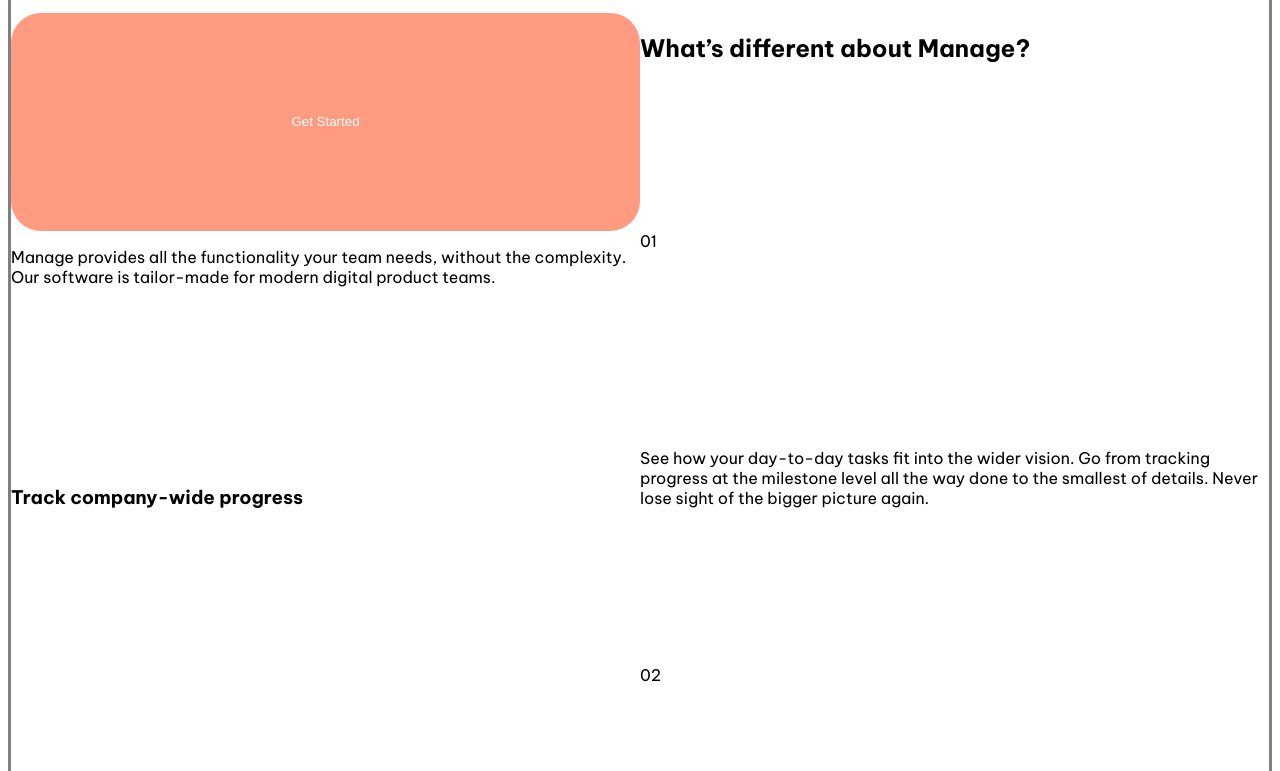
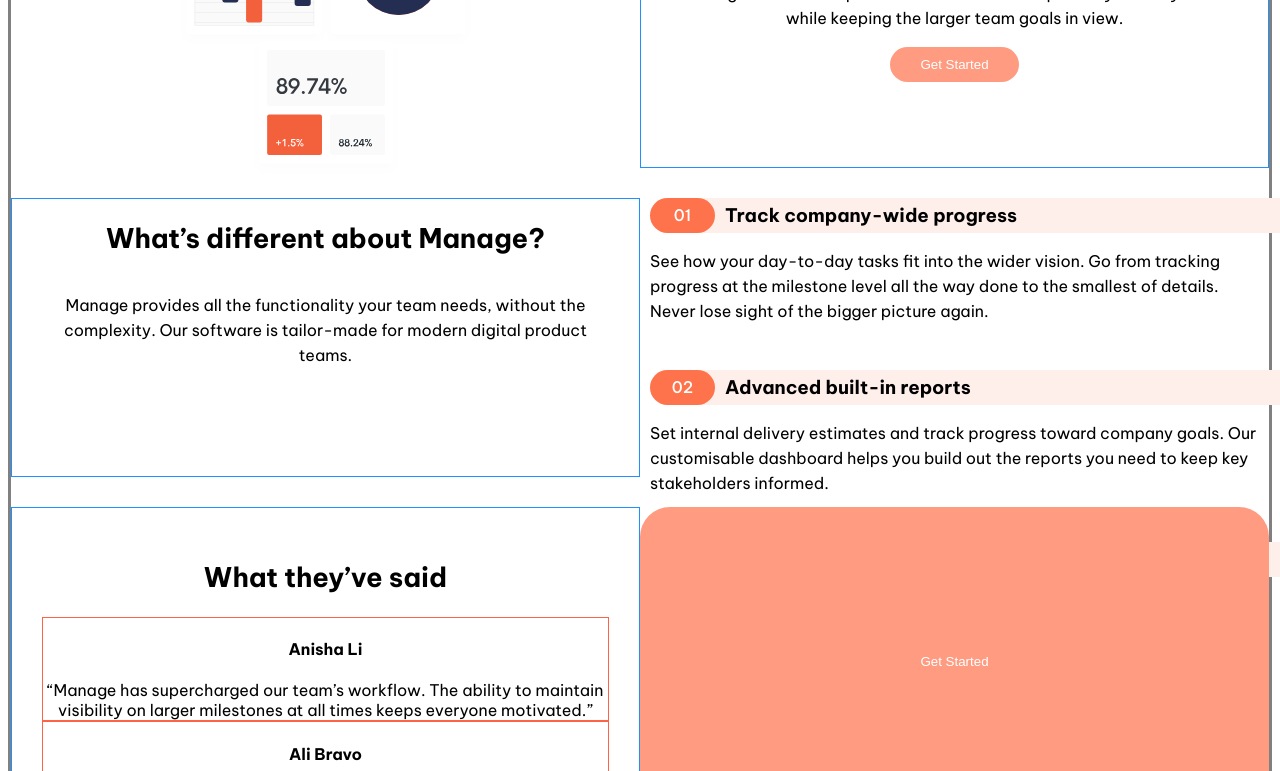
Before and after one commit to bravono/manage-landing-page, a plain HTML site: page index.html in a window 1280 px wide. Shown: the part 432-1203 px from the top of the page. Drawn offline with Linux system fonts and the light colour scheme.

Commit message:
Building the body

```diff
--- a/index.html
+++ b/index.html
@@ -67,57 +67,88 @@
         <img class="header__close" src="./images/icon-close.svg" alt="">
       </header>
     </nav>
+    <section class="illustration-container">
+      <img class="illustration" src="./images/illustration-intro.svg" alt="">
+    </section>
+    <section class="section">
       <h1>Bring everyone together to build better products.</h1>
       <p>
         Manage makes it simple for software teams to plan day-to-day
         tasks while keeping the larger team goals in view.
       </p>
       <button class="btn btn__header">Get Started</button>
+    </section>
+    <section class="section">
       <h2>What’s different about Manage?</h2>
       <p>
         Manage provides all the functionality your team needs, without
         the complexity. Our software is tailor-made for modern digital
         product teams.
       </p>
+    </section>
+    <section class="section-2">
+      <article class="section__article">
+        <div class="section__header">
           <span>01</span>
-    <h3>
+          <h3>Track company-wide progress</h3>
+        </div>
         <p>
-        Track company-wide progress</h3>  See how your day-to-day tasks fit into the wider vision. Go from
+          See how your day-to-day tasks fit into the wider vision. Go from
           tracking progress at the milestone level all the way done to the
           smallest of details. Never lose sight of the bigger picture again.
         </p>
+      </article>
+      <article class="section__article">
+        <div class="section__header">
           <span>02</span>
           <h3>
             Advanced built-in reports
           </h3>
+        </div>
         <p>
           Set internal delivery estimates and track progress toward company
           goals. Our customisable dashboard helps you build out the reports
           you need to keep key stakeholders informed.
         </p>
+      </article>
+      <article class="section__article">
+        <div class="section__header">
           <span>03</span>
           <h3>Everything you need in one place</h3>
+        </div>
         <p>
           Stop jumping from one service to another to communicate, store files,
           track tasks and share documents. Manage offers an all-in-one team
           productivity solution.
         </p>
+      </article>
+    </section>
+    <section class="section testimonial">
       <h2>What they’ve said</h2>
+      <article class="article">
         <h4>Anisha Li</h4>
         “Manage has supercharged our team’s workflow. The ability to maintain
         visibility on larger milestones at all times keeps everyone motivated.”
+      </article>
+      <article class="article">
         <h4>Ali Bravo</h4>
         “We have been able to cancel so many other subscriptions since using
         Manage. There is no more cross-channel confusion and everyone is much
         more focused.”
+      </article>
+      <article class="article">
         <h4>Richard Watts</h4>
         “Manage allows us to provide structure and process. It keeps us organized
         and focused. I can’t stop recommending them to everyone I talk to!”
+      </article>
+      <article class="article">
         <h4>Shanai Gough</h4>
         <p>
           “Their software allows us to track, manage and collaborate on our projects
           from anywhere. It keeps the whole team in-sync without being intrusive.”
         </p>
+      </article>
+    </section>
     <button class="btn btn__header">Get Started</button>
 
     <h2>Simplify how your team works today.</h2>
--- a/styles.css
+++ b/styles.css
@@ -1,14 +1,104 @@
 /* Basic Styles */
 body,
 html {
-  font-size: 16px;
+  font-size: 14px;
   font-family: "Be Vietnam Pro";
+}
+
+p {
+  line-height: 25px;
+}
+
+h1 {
+  margin: 0;
+  font-size: 30px;
+}
+
+h2 {
+  font-size: 27px;
+}
+
+h3 {
+  margin: 0;
+}
+
+span {
+  display: flex;
+  width: 65px;
+  height: 35px;
+  border-radius: 30px;
+  background-color: hsl(13, 100%, 65%);
+  color: white;
+  align-items: center;
+  justify-content: center;
+  font-weight: 500;
+  margin-right: 10px;
 }
 
 .container {
   border: 3px solid gray;
   display: flex;
   flex-direction: column;
+}
+
+.illustration-container {
+  display: flex;
+  align-items: center;
+  justify-content: center;
+}
+
+.illustration {
+  width: 300px;
+}
+
+.section {
+  display: flex;
+  flex-direction: column;
+  align-items: center;
+  border: 1px solid dodgerblue;
+  padding: 0 30px;
+  margin-bottom: 30px;
+  text-align: center;
+}
+
+.section-2 {
+  padding: 0 10px;
+}
+
+.section__article {
+  display: flex;
+  flex-direction: column;
+  /* border: 1px solid dodgerblue; */
+  margin-bottom: 30px;
+}
+
+.section__header {
+  display: flex;
+  align-items: center;
+  background-color: hsl(13, 100%, 96%);
+  border-top-left-radius: 30px;
+  border-bottom-left-radius: 30px;
+  width: 105%;
+}
+
+.testimonial {
+  display: flex;
+  flex-direction: column;
+  padding: 30px;
+  border: 1px solid dodgerblue;
+}
+
+.article {
+  border: 1px solid tomato;
+}
+
+.btn {
+  background: hsl(13, 100%, 65%);
+  border-radius: 30px;
+  border: none;
+  color: white;
+  padding: 10px 20px;
+  cursor: pointer;
 }
 
 /* Collapsibles */
@@ -96,6 +186,12 @@ html {
 }
 
 @media screen and (min-width: 737px) {
+  body,
+  html {
+    font-size: 16px;
+    font-family: "Be Vietnam Pro";
+  }
+
   .container {
     border: 3px solid gray;
     display: grid;
```
Lines whose indentation alone changed are shown as unchanged.
